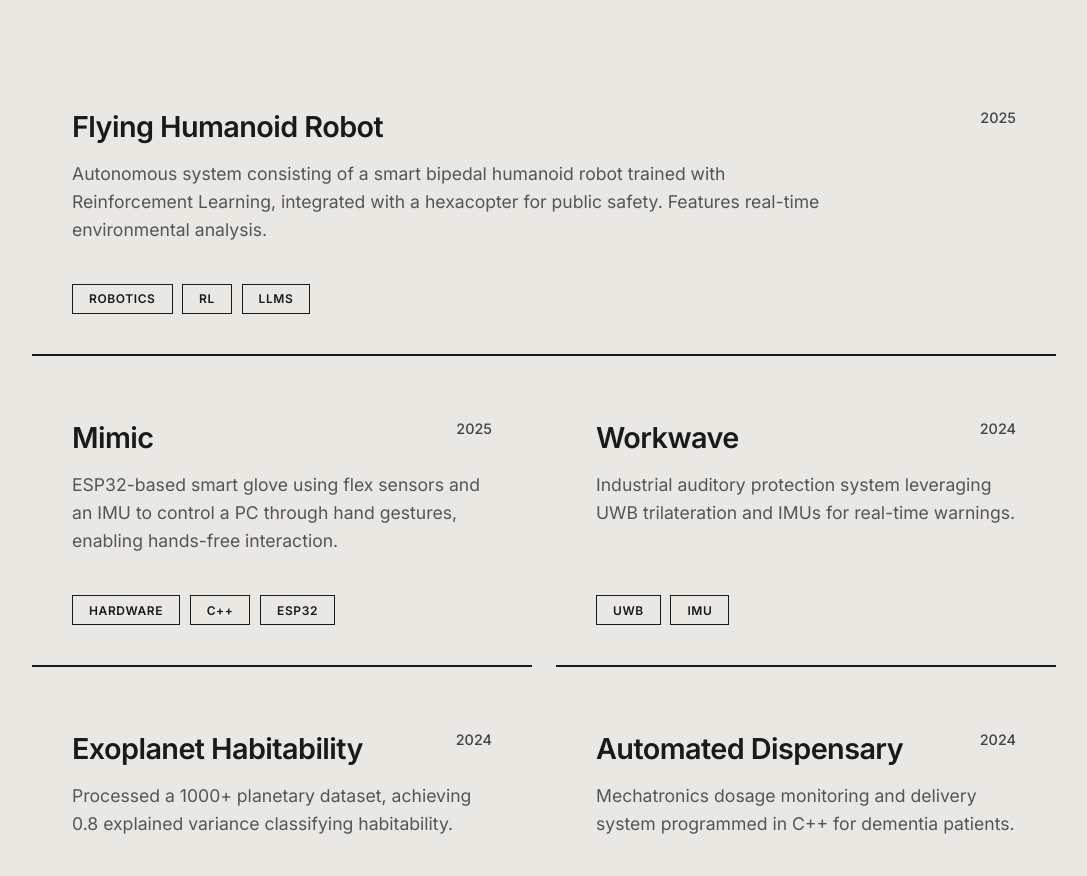
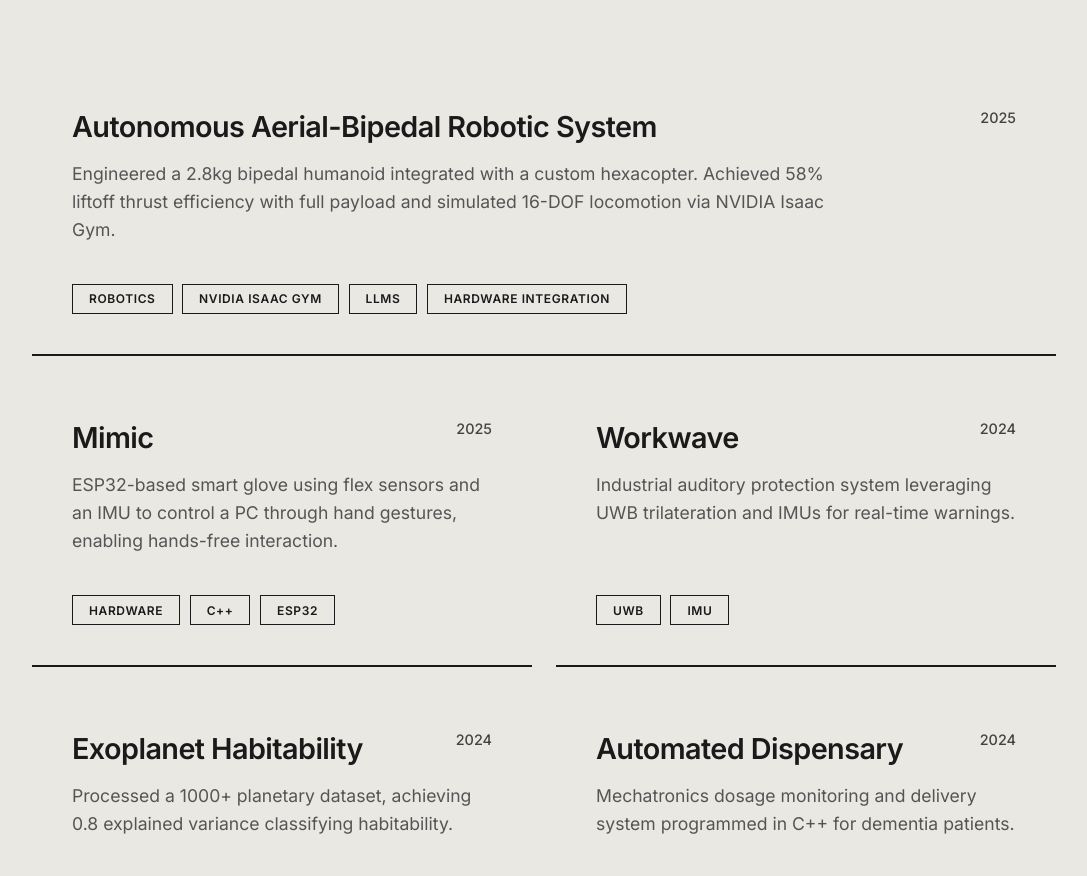
Before and after one commit to MShandilya707/Mayank_web, a React (Vite) app: page / in a window 1280 px wide. Shown: the part 2099-2975 px from the top of the page, without its empty margins (96-1183 px from the left). Built offline with nearby package versions, Linux system fonts and the light colour scheme.

Commit message:
Update Flying Humanoid project details

```diff
--- a/src/components/Projects.tsx
+++ b/src/components/Projects.tsx
@@ -4,15 +4,15 @@ import { ProjectModal } from './ProjectModal';
 
 const projects = [
   {
-    title: "Flying Humanoid Robot",
+    title: "Autonomous Aerial-Bipedal Robotic System",
     year: "2025",
-    desc: "Autonomous system consisting of a smart bipedal humanoid robot trained with Reinforcement Learning, integrated with a hexacopter for public safety. Features real-time environmental analysis.",
-    longDesc: "This project represents a significant leap in autonomous public safety systems. By integrating a bipedal humanoid robot—trained using cutting-edge Reinforcement Learning algorithms—with a high-agility hexacopter, we created a comprehensive surveillance and intervention platform. The humanoid is capable of navigating complex, unstructured terrain, while the drone provides aerial reconnaissance and real-time environmental analysis.",
+    desc: "Engineered a 2.8kg bipedal humanoid integrated with a custom hexacopter. Achieved 58% liftoff thrust efficiency with full payload and simulated 16-DOF locomotion via NVIDIA Isaac Gym.",
+    longDesc: "Developed a fully functional flying humanoid robot for public safety. Engineered a custom hexacopter flight platform utilizing 6x KV1000 BLDC motors and a Matek F405 controller, successfully lifting a 2.8kg payload at 58% maximum thrust. Designed and 3D-printed a 16-DOF bipedal structure powered by 30KG servos. Integrated OpenAI's Whisper and GPT-4o on a Milk-V Duo microcomputer for local speech recognition and natural language processing. Bipedal locomotion and dynamic Zero Moment Point (ZMP) stability were trained from scratch using Deep Reinforcement Learning (RL) policies within NVIDIA Isaac Gym.",
     images: [
       "https://images.unsplash.com/photo-1485827404703-89b55fcc595e?q=80&w=1200&auto=format&fit=crop",
       "https://images.unsplash.com/photo-1581091226825-a6a2a5aee158?q=80&w=1200&auto=format&fit=crop"
     ],
-    tags: ["Robotics", "RL", "LLMs"],
+    tags: ["Robotics", "NVIDIA Isaac Gym", "LLMs", "Hardware Integration"],
     span: "col-span-2"
   },
   {
```
